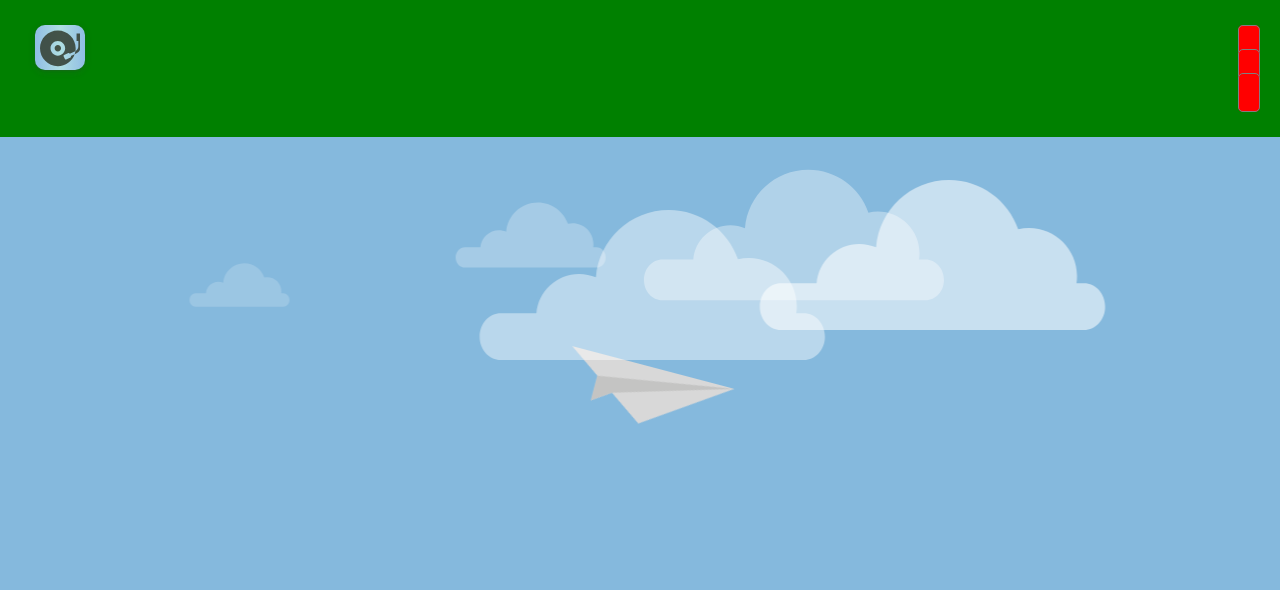
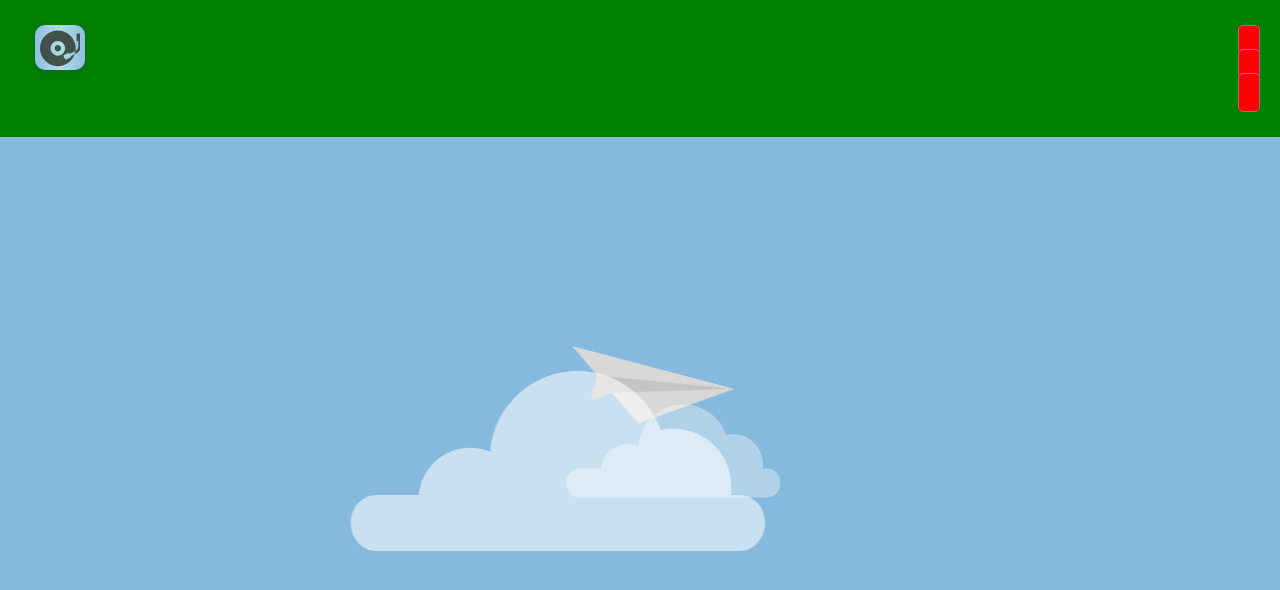
Before and after one commit to StefieCaff/stefanietronic, a React (Create React App) app: page / in a window 1280 px wide. Shown: the top 590 px of the page. Built offline with nearby package versions, Linux system fonts and the light colour scheme.

Commit message:
remove positioning on airplane
need to get rid of positioning/ z-index requirements for the airplane and clouds-- to much interference with the rest of the page

```diff
--- a/src/App.js
+++ b/src/App.js
@@ -23,7 +23,7 @@ function App() {
       </Suspense>
       <Routes>
         <Route
-          path=''
+          path='/'
           element={
             <Suspense fallback={<Spinner />}>
               <Home />
--- a/src/Components/Airplane/Airplane.module.css
+++ b/src/Components/Airplane/Airplane.module.css
@@ -2,11 +2,10 @@
 
 /* Plane Styling */
 .frame {
-    width: 500px;
+    width: 100%;
+    max-width: 500px;
     height: auto;
     margin: 90% auto 0;
-    position: absolute;
-    width: 100%;
 }
 
 @media screen and (min-width: 480px) {
@@ -104,21 +103,17 @@ Paper Plane: Animation
  * Clouds
  */
 .clouds {
-    position: absolute;
-    top: 0;
-    left: 0;
-    right: 0;
-    bottom: 0;
-    /* overflow: hidden; */
-    transform: translateZ(0);
-    min-width: 280px;
+    display: flex;
+    justify-content: space-between;
+    max-width: 100%;
 }
 
 .cloud {
-    position: absolute;
+    /* Adjust top, width, and margin properties as needed */
     top: 20%;
     width: 300px;
-    right: 0;
+    margin-right: 20px;
+
     opacity: 1;
 }
 
@@ -138,26 +133,30 @@ Paper Plane: Animation
 Cloud Sizing
 */
 .cloud.smaller {
-    margin-right: 400px;
     width: 100px;
     margin-top: 50px;
+    margin-right: 20px;
+
 }
 
 .cloud.small {
-    margin-right: 200px;
     width: 150px;
+    margin-right: 20px;
+
 }
 
 .cloud.big {
     width: 500px;
     margin-top: 50px;
-    margin-right: 150px;
+    margin-right: 20px;
+
 }
 
 .cloud.massive {
     width: 600px;
     margin-top: 20px;
-    margin-right: 0px;
+    margin-right: 20px;
+
 }
 
 /*
@@ -186,7 +185,7 @@ Cloud: Animation
 @keyframes cloud-movement {
     0% {
         opacity: 0.1;
-        transform: translateX(300px);
+        transform: translateX(20px);
     }
 
     10% {
--- a/src/Components/SoundPlayer/SoundPlayer.module.css
+++ b/src/Components/SoundPlayer/SoundPlayer.module.css
@@ -1,17 +1,14 @@
 .figure {
-    /* position: relative; */
     display: flex;
     flex-direction: row;
     align-items: flex-start;
     margin: 10px;
     cursor: pointer;
     outline: none;
-    /* z-index: 1; */
 }
 
 .recordPlayerContainer,
 .figure:focus-within .recordPlayerContainer {
-    /* position: relative; */
     opacity: .9;
     transition: opacity 0.9s ease;
     margin-left: 15px;
@@ -24,20 +21,15 @@
 
 .recordPlayer,
 .figure:focus-within .recordPlayer {
-    /* top: 0;
-    left: 0; */
     height: 2.5em;
     width: 2.5em;
-    /* pointer-events: none; */
+    pointer-events: none;
     /* Make sure the SVG doesn't interfere with focus */
     opacity: .9;
 }
 
 .sound,
 .figure:focus-within .sound {
-    /* position: absolute; */
-    /* top: 0;
-    left: 0; */
     margin: 10px 15px;
     color: rgba(60, 59, 59, 0.568);
     font-weight: 600;
```
